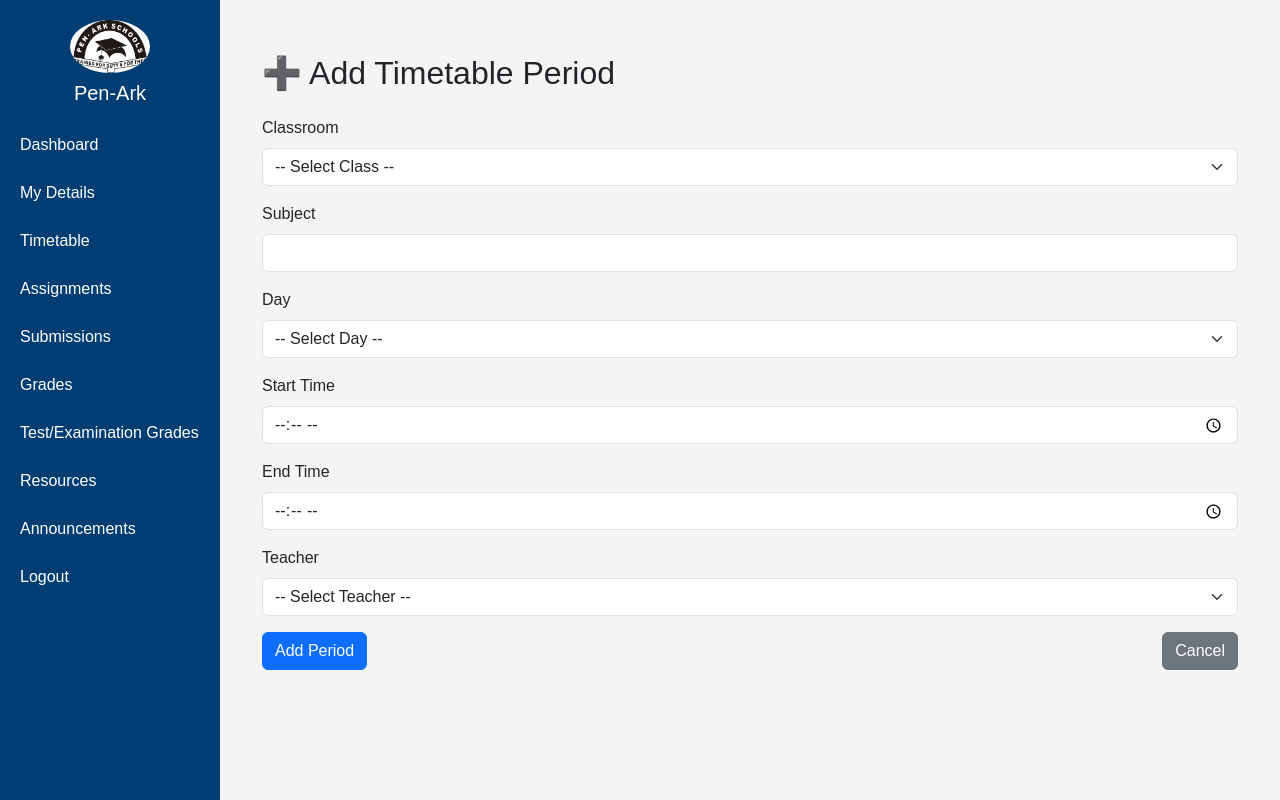
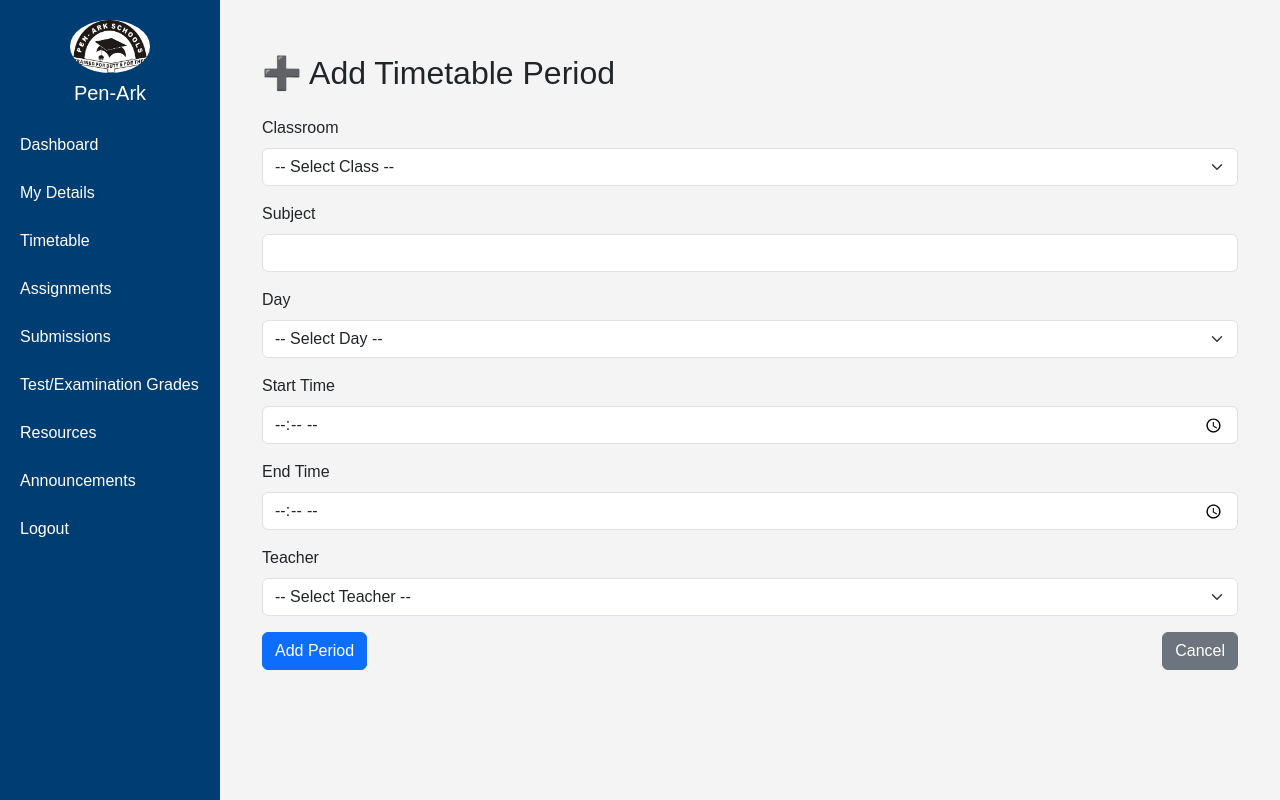
Before and after one commit to Chukwuaruka/school_portal, a Django app: page /dashboard-admin/timetables/add/ in a window 1280 px wide. Run offline with Django 5.2, Linux system fonts and the light colour scheme; the visitor is signed in with stand-in values (Sample User, id 1); data comes from the database, SQL or seed files in the repository; data that the repository does not hold is empty.

Commit message:
Update base.html

```diff
--- a/portal/templates/portal/base.html
+++ b/portal/templates/portal/base.html
@@ -99,7 +99,6 @@
           <a href="{% url 'student_timetable' %}" class="{% if request.resolver_match.url_name == 'student_timetable' %}active{% endif %}">Timetable</a>
           <a href="{% url 'student_assignments' %}" class="{% if request.resolver_match.url_name == 'student_assignments' %}active{% endif %}">Assignments</a>
           <a href="{% url 'student_submissions' %}" class="{% if request.resolver_match.url_name == 'student_submissions' %}active{% endif %}">Submissions</a>
-          <a href="{% url 'student_grades' %}" class="{% if request.resolver_match.url_name == 'student_grades' %}active{% endif %}">Grades</a>
           <a href="{% url 'student_test_examination_grades' %}" class="{% if request.resolver_match.url_name == 'student_test_examination_grades' %}active{% endif %}">Test/Examination Grades</a>
           <a href="{% url 'student_resources' %}" class="{% if request.resolver_match.url_name == 'student_resources' %}active{% endif %}">Resources</a>
           <a href="{% url 'student_announcements' %}" class="{% if request.resolver_match.url_name == 'student_announcements' %}active{% endif %}">Announcements</a>
```
